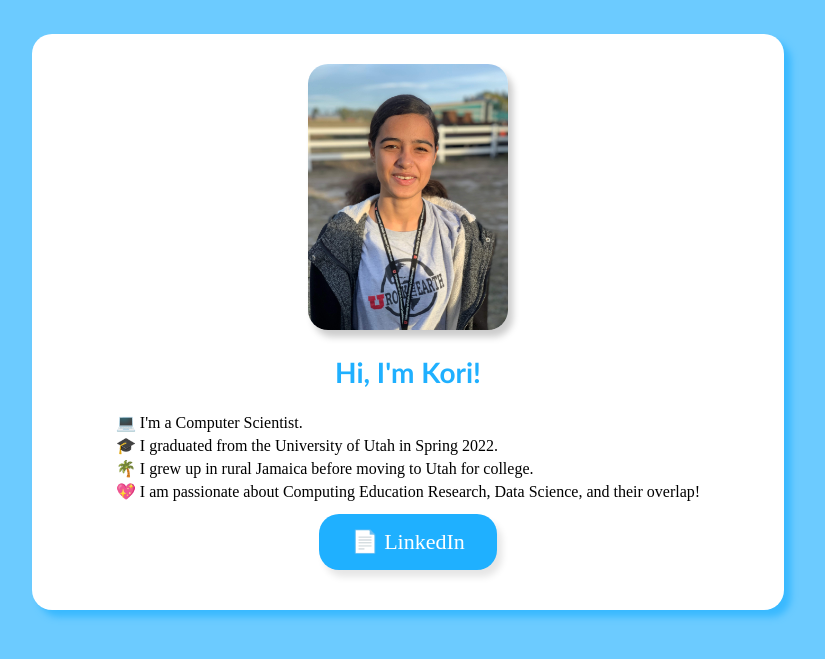
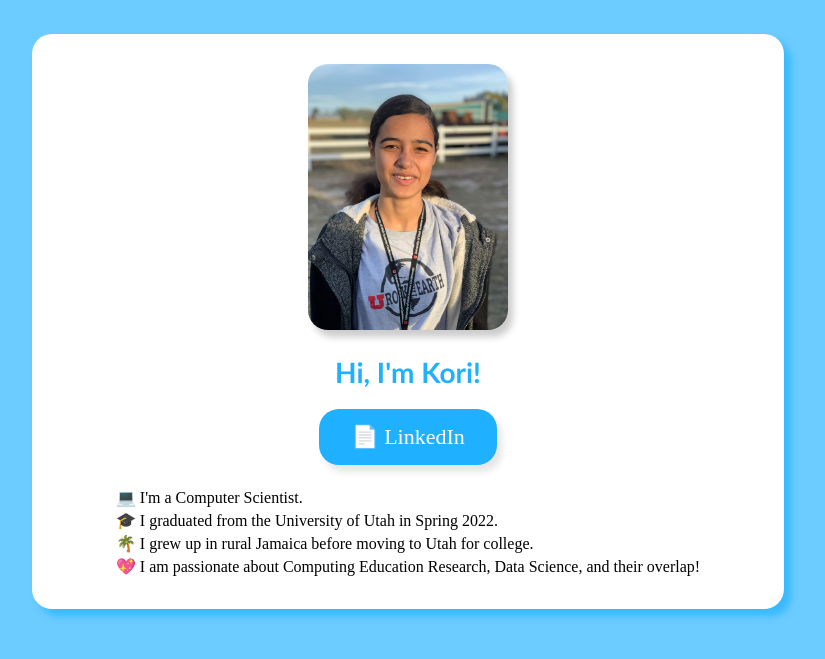
Before and after one commit to KVSRoyal/KVSRoyal.github.io, a Jekyll site: the page built from index.md, in a window 1280 px wide. Shown: the top 659 px of the page, without its empty margins (232-1057 px from the left). Built offline with Jekyll 4.4.1, drawn with Linux system fonts in a browser that asks for light colours.

Commit message:
Update index.md
- Rearrange home screen for better aesthetic

```diff
--- a/index.md
+++ b/index.md
@@ -26,9 +26,10 @@ title: Home
 	<img id="kori" src="assets/imgs/IMG_0748.JPG" alt="Koriann South">
 </div>
 <div style="align-items:center; text-align: center;">
-	<div>
-		<h1>Hi, I'm Kori!</h1>
-	</div>
+		<h1 style="margin-bottom:10px">Hi, I'm Kori!</h1>
+		<div style="display: flex; justify-content:center; flex-wrap: wrap;margin-bottom:10px">
+			<a href="https://www.linkedin.com/in/koriann-south-120603152" target="_blank" class="link-button">📄 LinkedIn</a>
+		</div>
 </div>
 
 <table style="margin-left: auto; margin-right: auto;">
@@ -49,8 +50,3 @@ title: Home
     <td>I am passionate about Computing Education Research, Data Science, and their overlap!</td>
   </tr>
 </table>
-
-
-<div style="display: flex; justify-content:center; flex-wrap: wrap;">
-	<a href="https://www.linkedin.com/in/koriann-south-120603152" target="_blank" class="link-button">📄 LinkedIn</a>
-</div>
```
